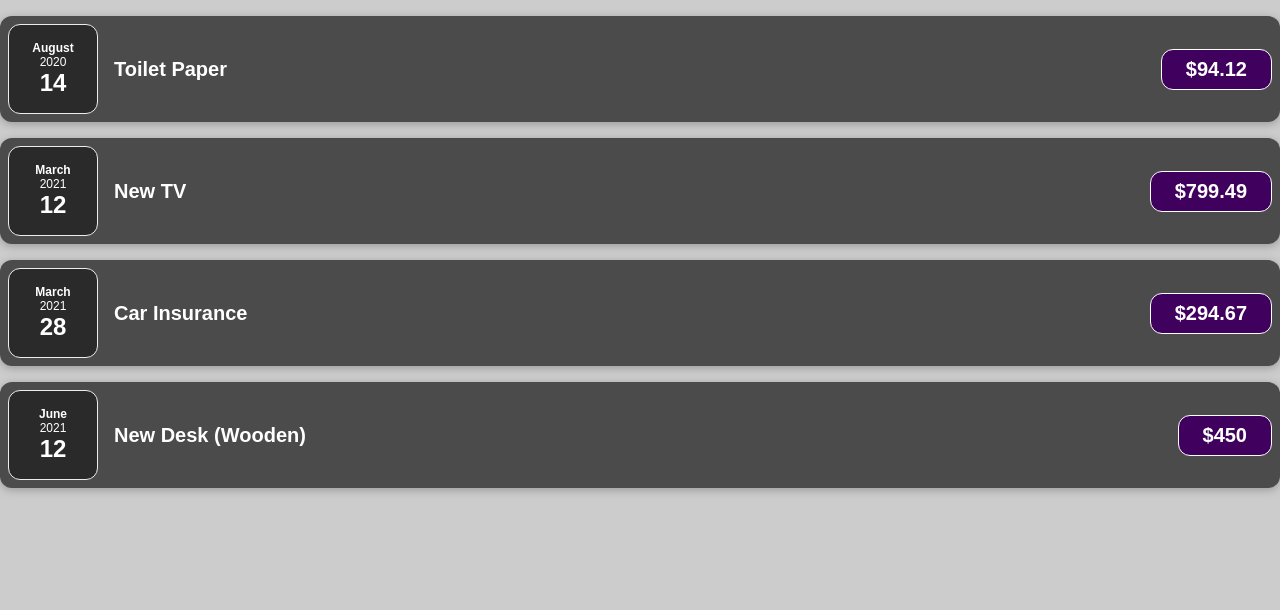
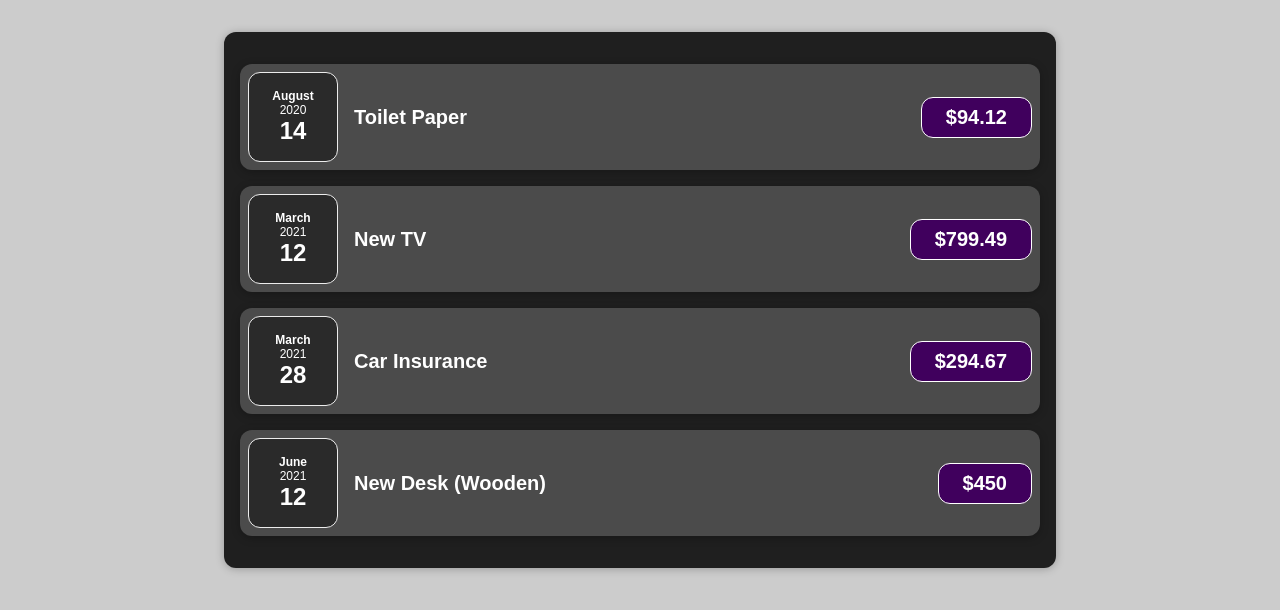
Before and after one commit to archita19/React-Course, a React (Create React App) app: page / in a window 1280 px wide. Shown: the top 610 px of the page. Built offline with nearby package versions, Linux system fonts and the light colour scheme.

Commit message:
Expenses component added

```diff
--- a/src/App.js
+++ b/src/App.js
@@ -1,4 +1,4 @@
-import { ExpenseItem } from "./components/ExpenseItem";
+import { Expenses } from "./components/Expenses"
 
 function App() {
   const expenses = [
@@ -25,9 +25,7 @@ function App() {
 
   return (
     <>
-      {
-        expenses.map(expense => <ExpenseItem title={expense.title} date={expense.date} amount={expense.amount}/>)
-      }
+      <Expenses data={expenses}/>
     </>
   );
 }
--- /dev/null
+++ b/src/components/Expenses.css
@@ -0,0 +1,9 @@
+.expenses {
+    padding: 1rem;
+    background-color: rgb(31, 31, 31);
+    margin: 2rem auto;
+    width: 50rem;
+    max-width: 95%;
+    border-radius: 12px;
+    box-shadow: 0 1px 8px rgba(0, 0, 0, 0.25);
+}
--- /dev/null
+++ b/src/components/Expenses.js
@@ -0,0 +1,12 @@
+import { ExpenseItem } from './ExpenseItem'
+import './Expenses.css'
+
+export function Expenses({data}) {
+    return (
+        <div className="expenses">
+            {
+                data.map(expense => <ExpenseItem title={expense.title} date={expense.date} amount={expense.amount}/>)
+            }
+        </div>
+    )
+}
```
